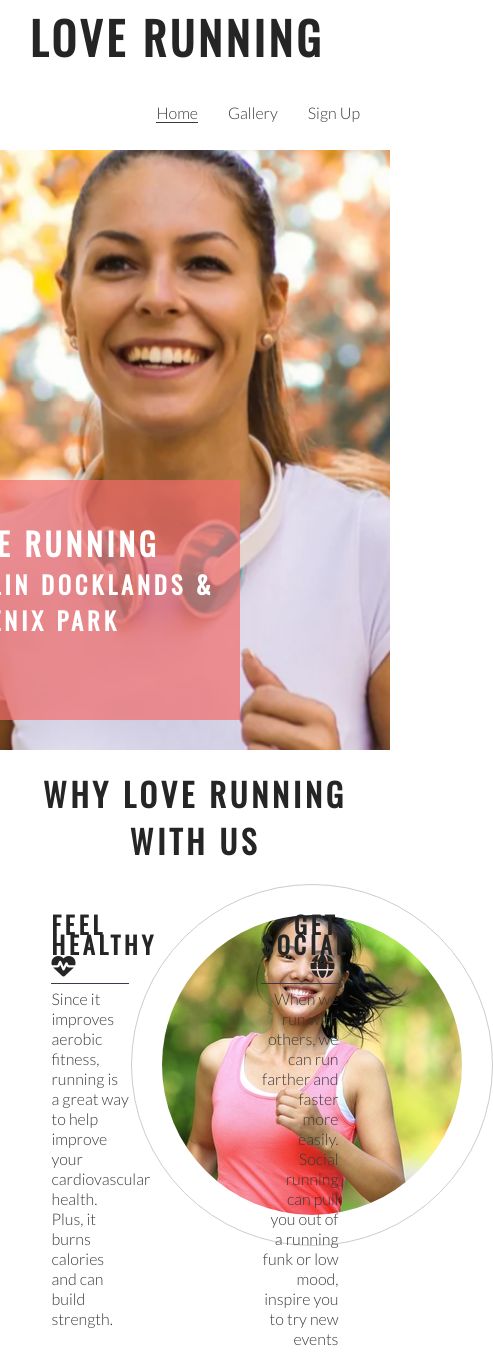
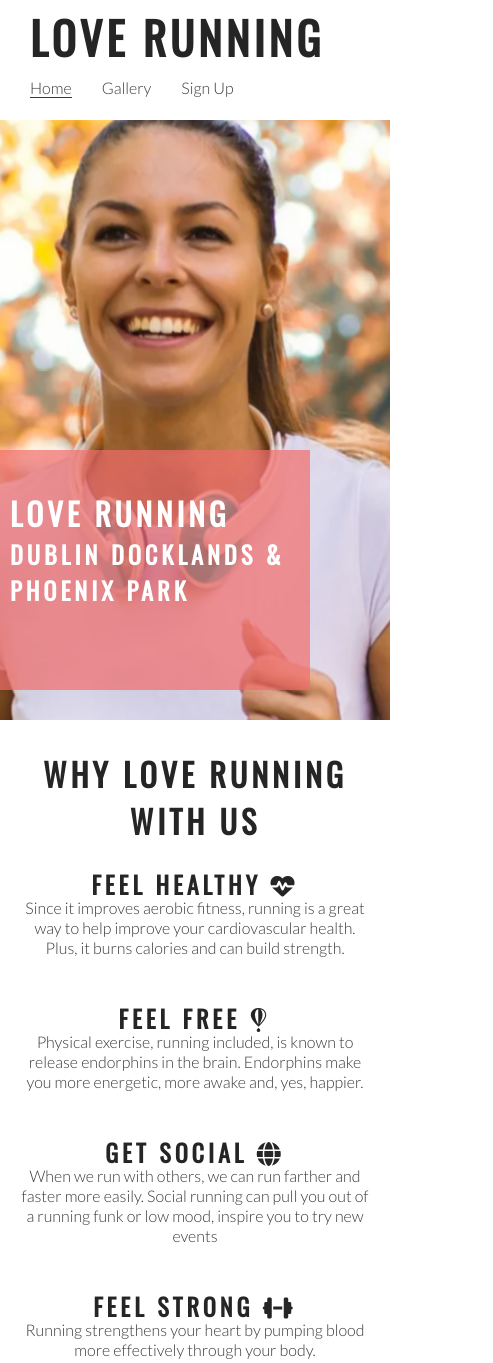
Before and after one commit to ralekdu/running, a plain HTML site: page index.html in a window 390 px wide. Shown: the top 1363 px of the page, 493 px wide, since content can reach past the window. Drawn offline with nearby package versions, Linux system fonts and the light colour scheme.

Commit message:
Add styles on mobile screens

```diff
--- a/assets/css/style.css
+++ b/assets/css/style.css
@@ -242,7 +242,7 @@ footer {
     width: 100%;
 }
 
-@Media screen and (max-width 1200px) {
+@Media screen and (max-width: 1200px) {
     #club-ethos {
         width: 65%;
         height: 1200px;
@@ -250,12 +250,12 @@ footer {
     }
 
     #welcome {
-        padding: 30px;
+        padding: 30px 0;
         margin: 0;
     }
 
     #left-about,
-    .right-about {
+    #right-about {
         width: 100%;
         float: left;
         padding: 0;
@@ -275,11 +275,38 @@ footer {
 
 @media screen and (max-width: 950px) {
 
-    menu {
+    #menu {
         clear: left;
         float: left;
         margin-left: 30px;
         margin-bottom: 20px;
         line-height: 25px;
     }
+
+    #cover-text {
+        left: 0;
+    }
+
+    #club-ethos {
+        width: 90%;
+        height: 1200px;
+        margin: 0 auto;
+    }
+
+    .left-about-heading,
+    .right-about-heading {
+        width: inherit;
+    }
+
+    .left-about-heading h2,
+    .right-about-heading h2 {
+        width: 100%;
+        text-align: center;
+    }
+
+    .left-about-heading p,
+    .right-about-heading p {
+        text-align: center;
+        padding: 0 20px;
+    }
 }
```
